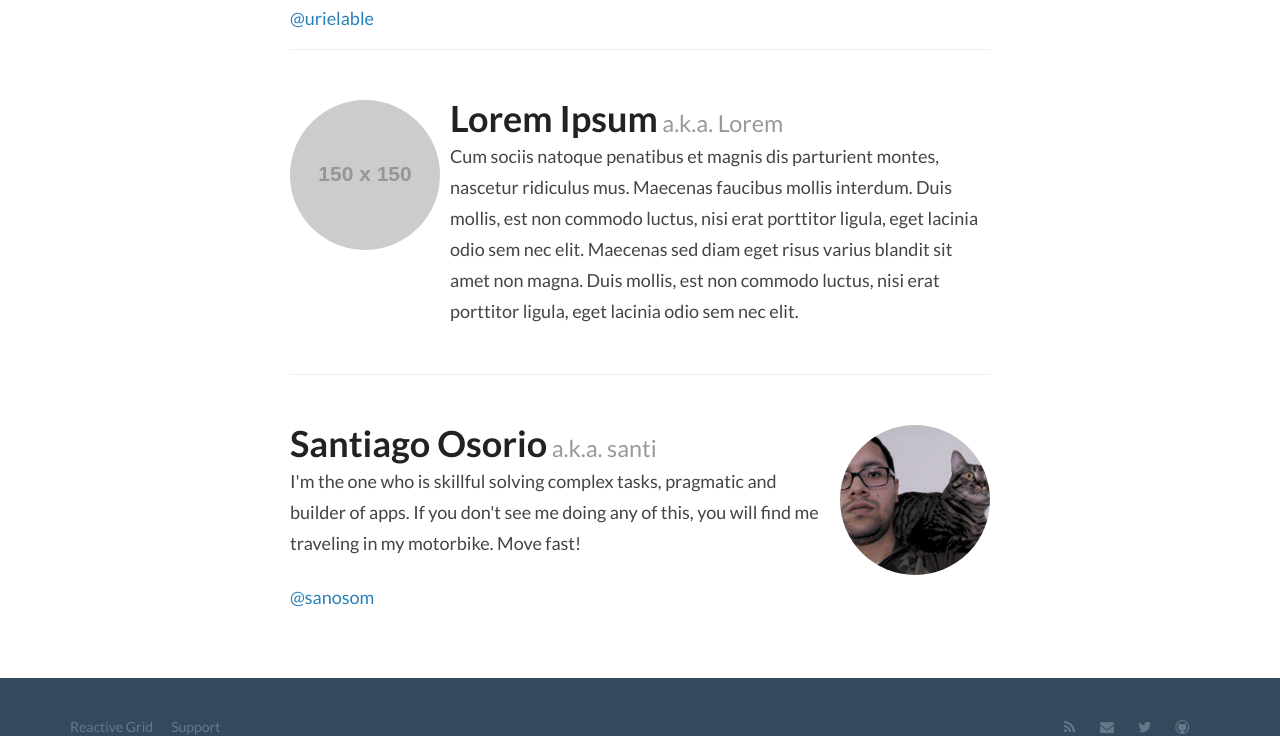
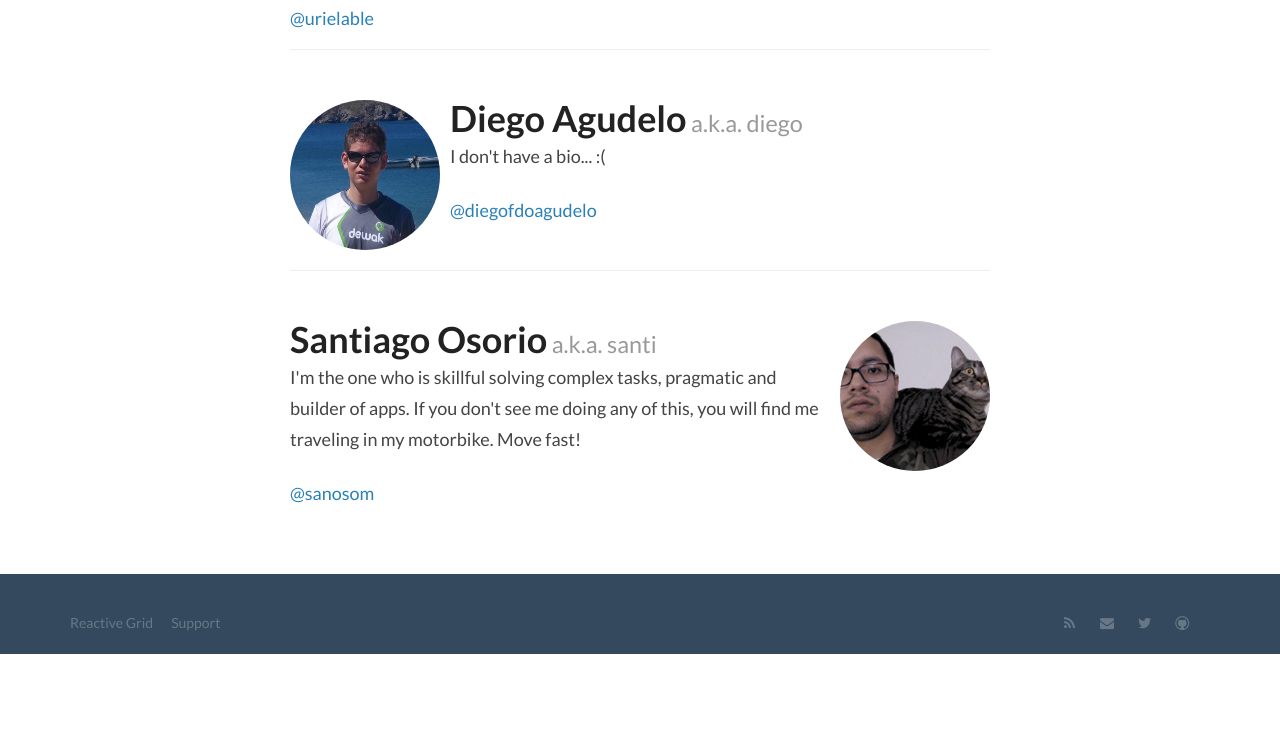
Before and after one commit to edmt/reactivegrid.github.io, a Jekyll site: the page built from team/index.html, in a window 1280 px wide and 900 px high, scrolled down 1069 px, cut to the strip 164-900 px from the top of the window. Built offline with Jekyll 4.4.1, drawn with Linux system fonts in a browser that asks for light colours; some web fonts are replaced; Markdown is read by kramdown in place of the engine named in the settings; after the commit the page ends 1887 px from its top, so only the background shows below that.

Commit message:
Adds diego's temporary bio

```diff
--- a/team/index.html
+++ b/team/index.html
@@ -49,10 +49,10 @@ title: Team
     </div>
   </div>
   <hr/>
-  <div class="team-member media"><img src="http://placehold.it/150x150" class="pull-left media-object img-circle"/>
+  <div class="team-member media"><img src="/img/diego.jpg" class="pull-left media-object img-circle"/>
     <div class="media-body">
-      <h3 class="media-heading">Lorem Ipsum<small> a.k.a. Lorem</small></h3>
-      <p>Cum sociis natoque penatibus et magnis dis parturient montes, nascetur ridiculus mus. Maecenas faucibus mollis interdum. Duis mollis, est non commodo luctus, nisi erat porttitor ligula, eget lacinia odio sem nec elit. Maecenas sed diam eget risus varius blandit sit amet non magna. Duis mollis, est non commodo luctus, nisi erat porttitor ligula, eget lacinia odio sem nec elit.</p>
+      <h3 class="media-heading">Diego Agudelo<small> a.k.a. diego</small></h3>
+      <p>I don't have a bio... :(</p><a target="_blank" href="https://twitter.com/diegofdoagudelo">@diegofdoagudelo</a>
     </div>
   </div>
   <hr/>
```
Also changed, not shown: _templates/team/index.jade (+5 -4 lines), img/diego.jpg (added).
